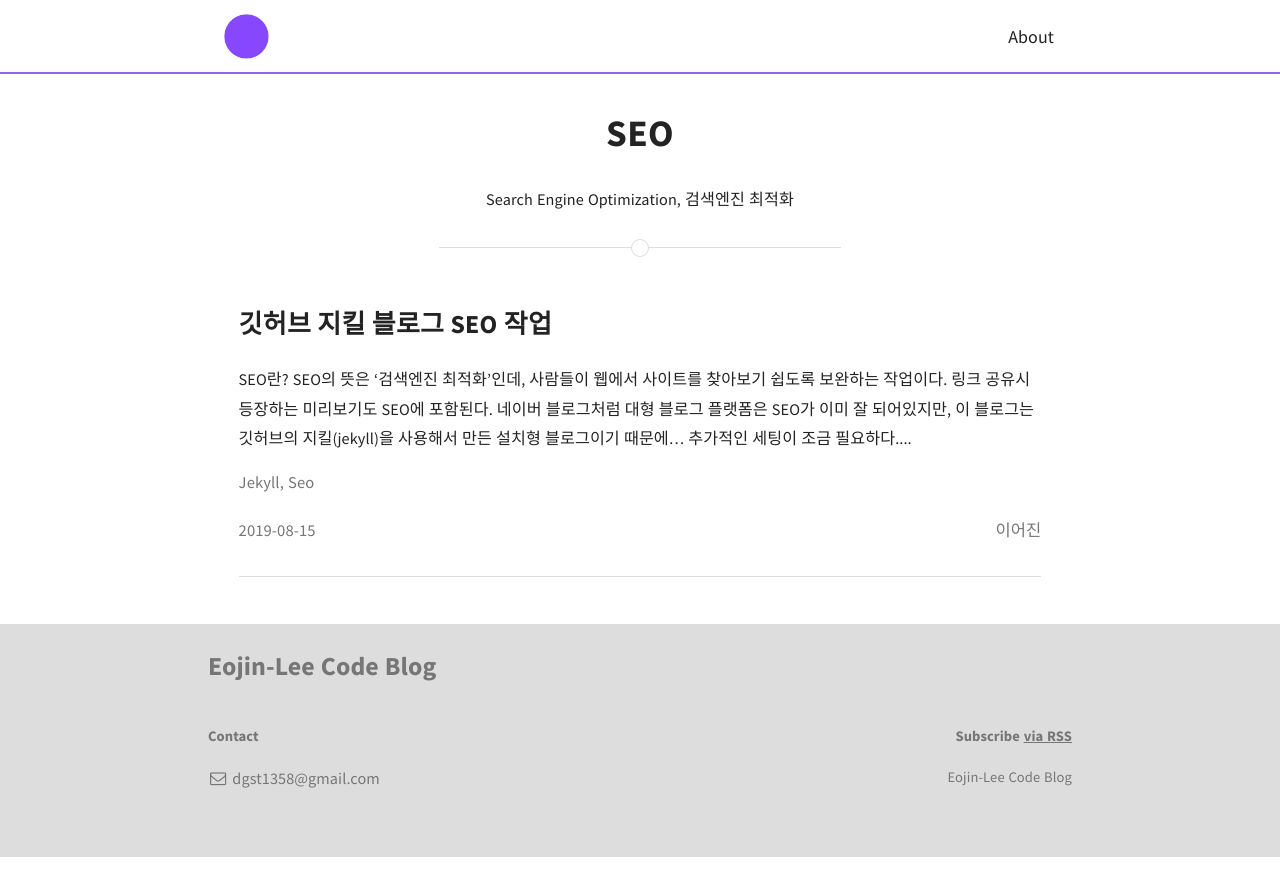
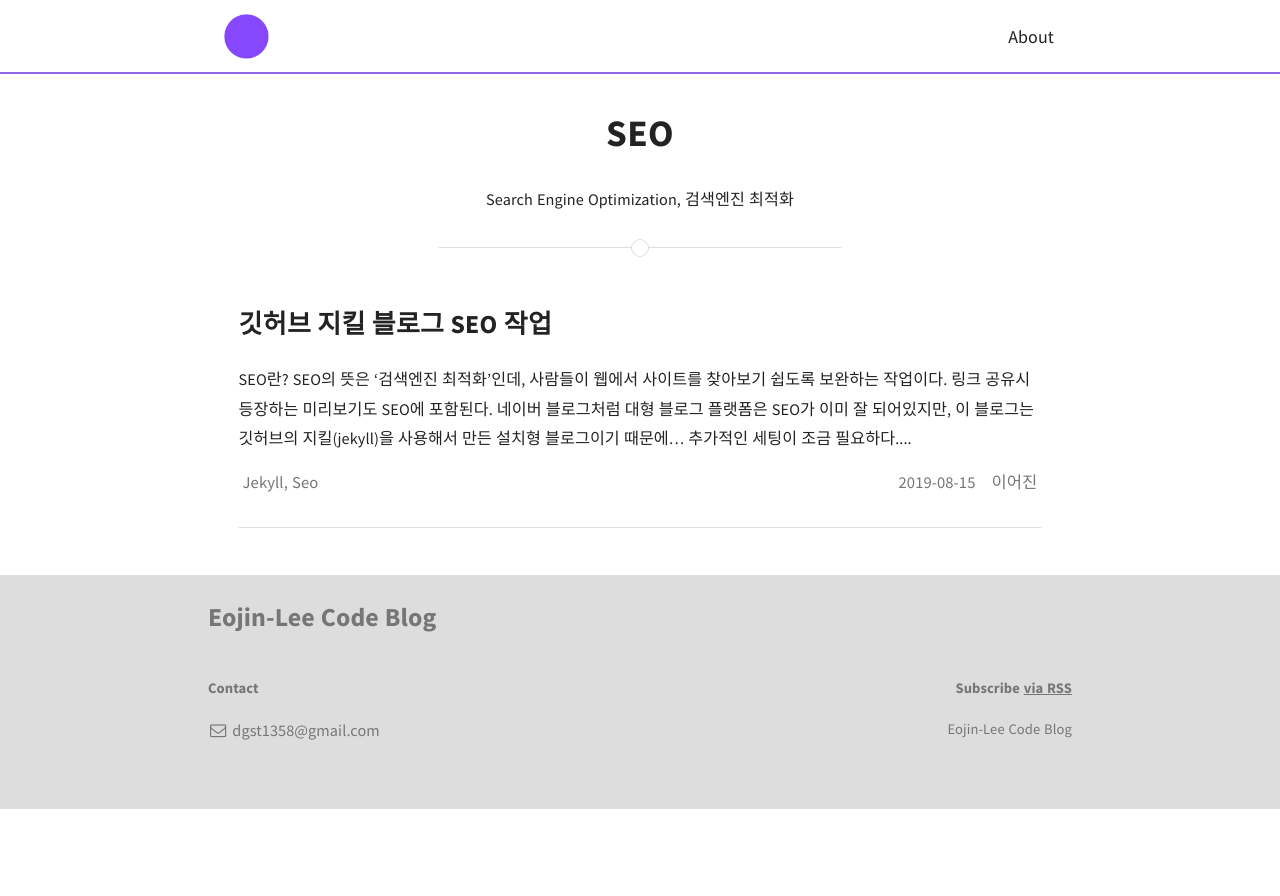
Before and after one commit to Eojin-Lee/Eojin-Lee.github.io, a Jekyll site: the page built from _tags/seo.md, in a window 1280 px wide. Shown: the top 896 px of the page. Built offline with Jekyll 4.4.1, drawn with Linux system fonts in a browser that asks for light colours; nearby versions of some CDN libraries.

Commit message:
[CSS Style] Change main posts layout

```diff
--- a/_includes/item.html
+++ b/_includes/item.html
@@ -3,13 +3,12 @@
 	  <a href="{{ post.url }}">{{ post.title }}</a>
 	</h2>
 	<p>{{ post.content | strip_html | truncatewords: 40 }}</p>
-	<h3 class="post-tags">
+    <section class="post-meta">
+		<div class="post-tags">
 		{% if post.tags %}{% for tag in post.tags %}
 			<a href="{{ site.baseurl }}/tags/{{ tag }}">{{ tag | capitalize }}</a>{% if forloop.last == false %}, {% endif %}
 		{% endfor %}{% endif %}
-	</h3>
-    <section class="post-meta">
-		<div class="post-date">{{ post.date | date: "%Y-%m-%d" }}</div>
+		</div>
 		<div class="post-author">
 		{% if post.authors %}
 		{% for author in site.authors %}
@@ -18,5 +17,6 @@
 			{% endif %}
 		{% endfor %}{% endif %}
 		</div>
+		<div class="post-date">{{ post.date | date: "%Y-%m-%d" }}</div>
 	</section>
 </li>
--- a/_sass/_layout.scss
+++ b/_sass/_layout.scss
@@ -206,10 +206,19 @@ pre code.hljs {
 	.post-list {
 		padding-top: 1em !important;
 		@extend %default-ul;
+		h2 {
+			font-size: modular-scale(2);
+		}
+	}
+	.post-meta {
+		@include outer-container;
+		// padding: 1em 0;
+		font-weight: 400;
+		font-size: 0.92em;
+		color: $medium-gray;
 		.post-tags {
-			font-weight: 400;
-			font-size: 0.92em;
-			color: $medium-gray;
+			float: left;
+			width: auto;
 			a {
 				font-weight: 400;
 				color: $medium-gray;
@@ -218,23 +227,12 @@ pre code.hljs {
 				color: $dark-gray;;
 			}
 		}
-		h2 {
-			font-size: modular-scale(2);
-		}
-	}
-	.post-meta {
-		@include outer-container;
-		// padding: 1em 0;
-		color: $medium-gray;
-		.post-date {
-			@include span-columns(6);
-			text-align: left;
-			font-size: 0.92em;
+		.post-date, .post-author {
+			float: right;
+			text-align: right;
+			margin-left: $em-base;
 		}
 		.post-author {
-			@include span-columns(6);
-			text-align: right;
-			font-size: 0.92em;
 			a {
 				color: $medium-gray;
 			}
```
